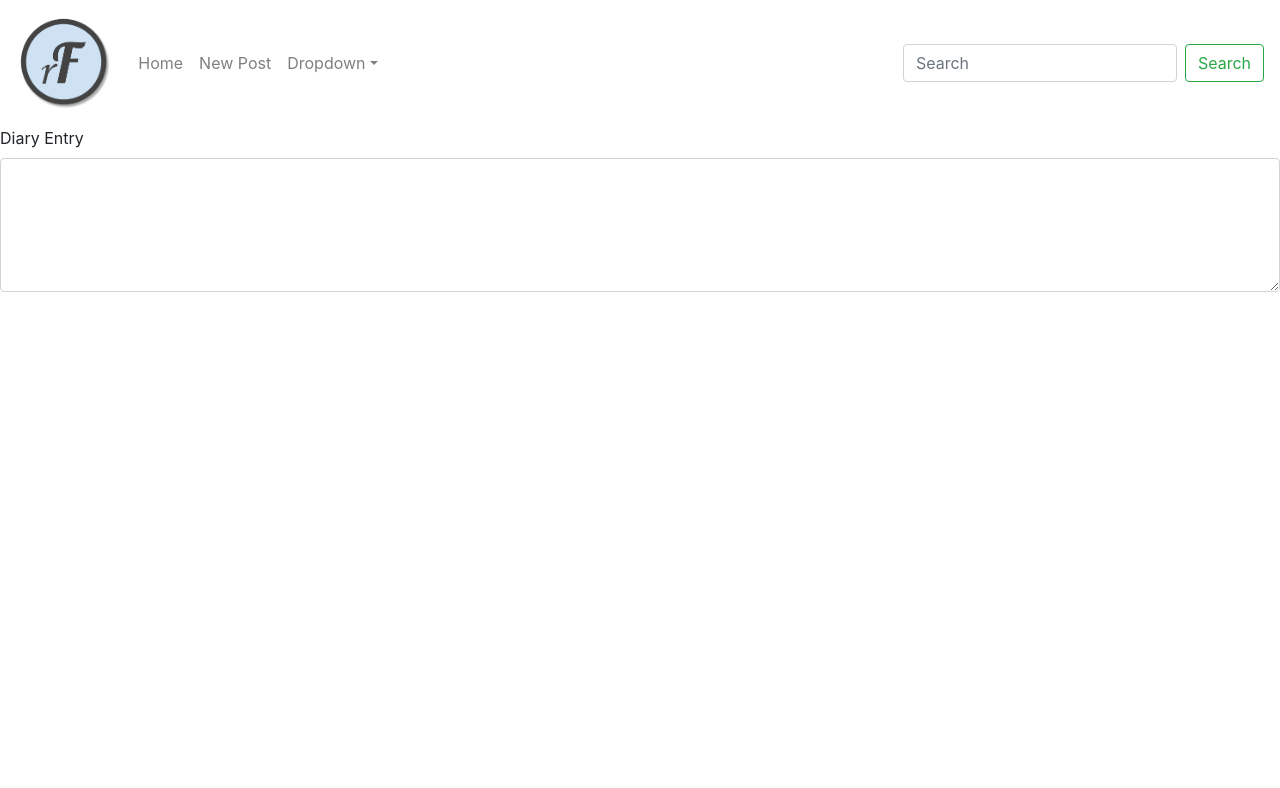
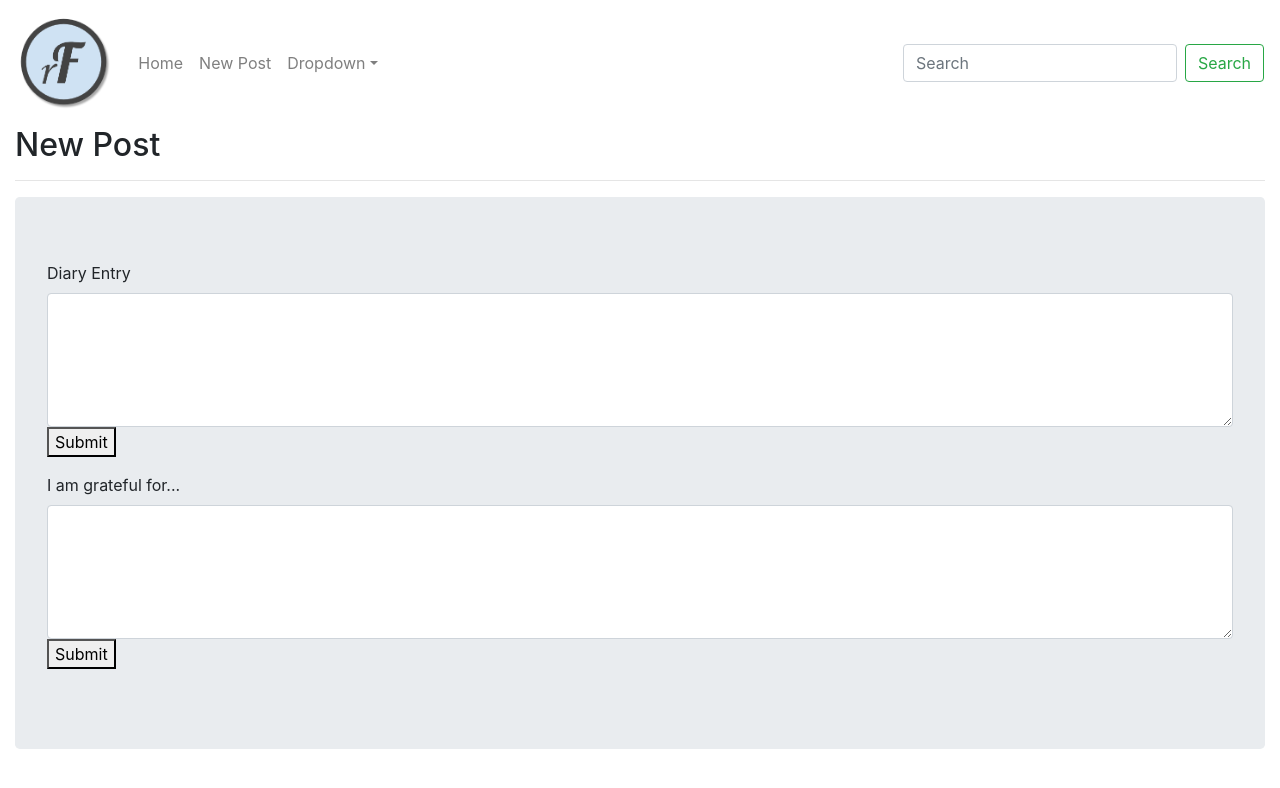
Before and after one commit to retroFlecters/retroflect_react_frontend, a Next.js app: page /new in a window 1280 px wide. Shown: the top 788 px of the page. Built offline with nearby package versions, Linux system fonts and the light colour scheme.

Commit message:
Added text fields for mvp

```diff
--- a/pages/new.js
+++ b/pages/new.js
@@ -2,15 +2,31 @@ import Layout from '../components/Layout'
 
 const New = () => (
     <Layout>
-    <div className="form-group">
-            <label htmlFor="exampleFormControlTextarea1">
-            Diary Entry
-            </label>
-            <textarea
-            className="form-control"
-            id="exampleFormControlTextarea1"
-            rows="5"
-            />
+        <div class="container-fluid">
+            <div class="row">
+                <div class="col-12">
+                    <h2>New Post</h2>
+                    <hr></hr>
+                    <div className="jumbotron">
+                        <div className="form-group">
+                            <label htmlFor="diaryEntry">
+                            Diary Entry
+                            </label>
+                            <textarea className="form-control" id="diaryEntry"
+                            rows="5"/>
+                            <button>Submit</button>
+                        </div>
+                        <div className="form-group">
+                            <label htmlFor="gratitudeEntry">
+                            I am grateful for...
+                            </label>
+                            <textarea className="form-control" id="gratitudeEntry"
+                            rows="5"/>
+                            <button>Submit</button>
+                        </div>
+                    </div>
+                </div>
+            </div>
         </div>
     </Layout>
 )
```
